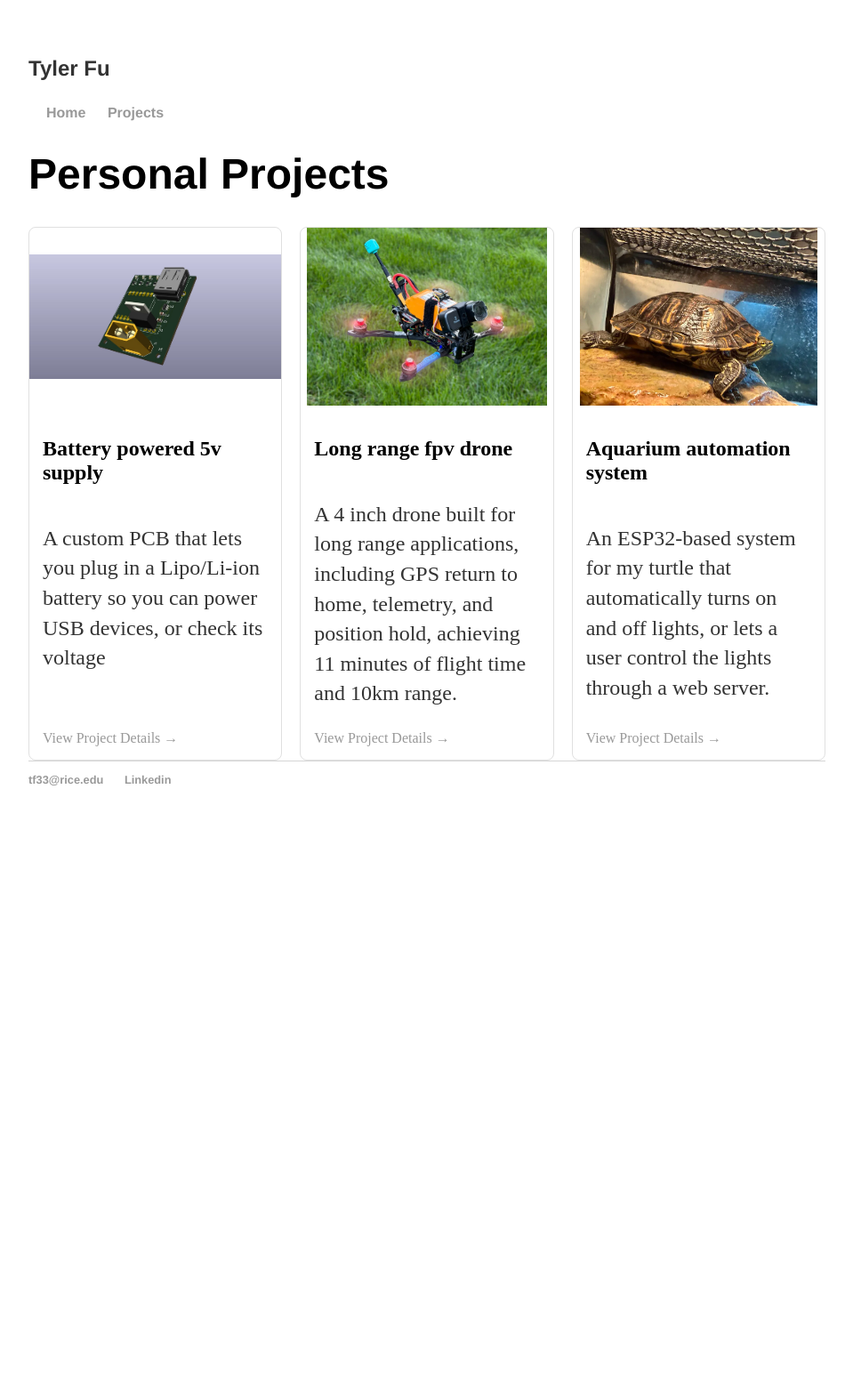
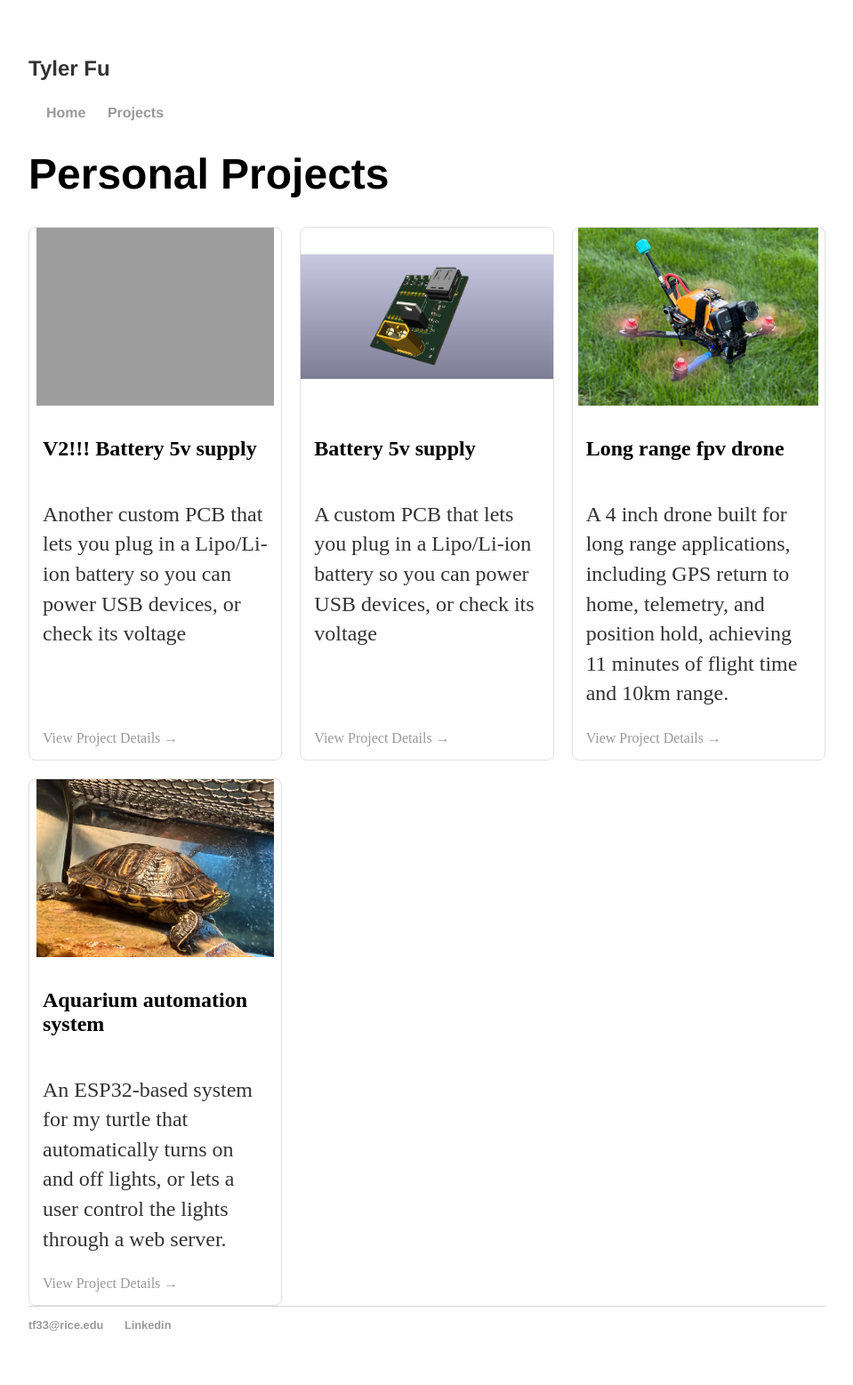
Before and after one commit to tfu1897/tfu1897.github.io, a Jekyll site: the page built from projects.html, in a window 1280 px wide. Shown: the whole page at 89% size, without its empty margins (160-1119 px from the left). Built offline with Jekyll 4.4.1, drawn with Linux system fonts in a browser that asks for light colours; before the commit the page ends 944 px from its top, so only the background shows below that; grey boxes are pictures that could not be loaded.

Commit message:
Update projects.html

```diff
--- a/projects.html
+++ b/projects.html
@@ -12,12 +12,20 @@ permalink: /Projects/
 
 
 
-
+ <!-- Project Card 4 -->
+  <article class="project-card">
+    <img src="{{ 'images/ass.jpg' | relative_url }}" alt="Project 2 Thumbnail" class="project-image">
+    <div class="project-content">
+      <h2>V2!!! Battery 5v supply</h2>
+      <p>Another custom PCB that lets you plug in a Lipo/Li-ion battery so you can power USB devices, or check its voltage </p>
+      <a href="{{ '/Projects/charger2/' | relative_url }}" class="project-link">View Project Details →</a>
+    </div>
+  </article>
  <!-- Project Card 3 -->
   <article class="project-card">
     <img src="{{ 'images/kicadboard.jpg' | relative_url }}" alt="Project 2 Thumbnail" class="project-image">
     <div class="project-content">
-      <h2>Battery powered 5v supply</h2>
+      <h2>Battery 5v supply</h2>
       <p>A custom PCB that lets you plug in a Lipo/Li-ion battery so you can power USB devices, or check its voltage </p>
       <a href="{{ '/Projects/charger/' | relative_url }}" class="project-link">View Project Details →</a>
     </div>
```
